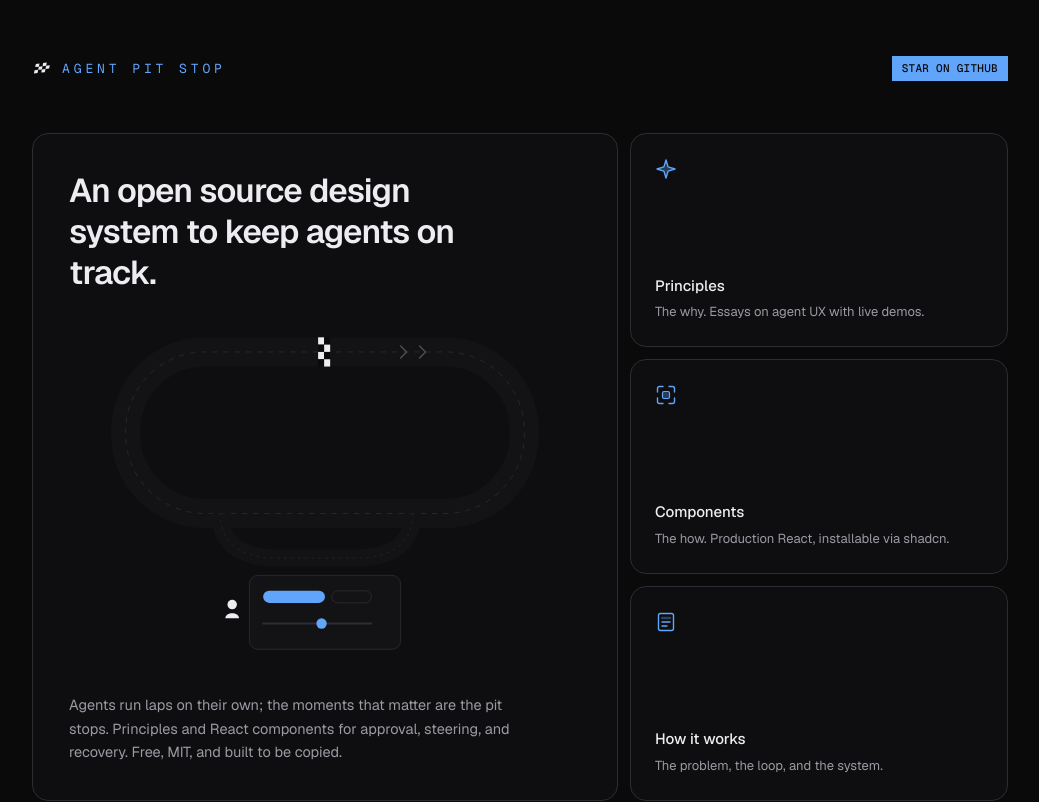
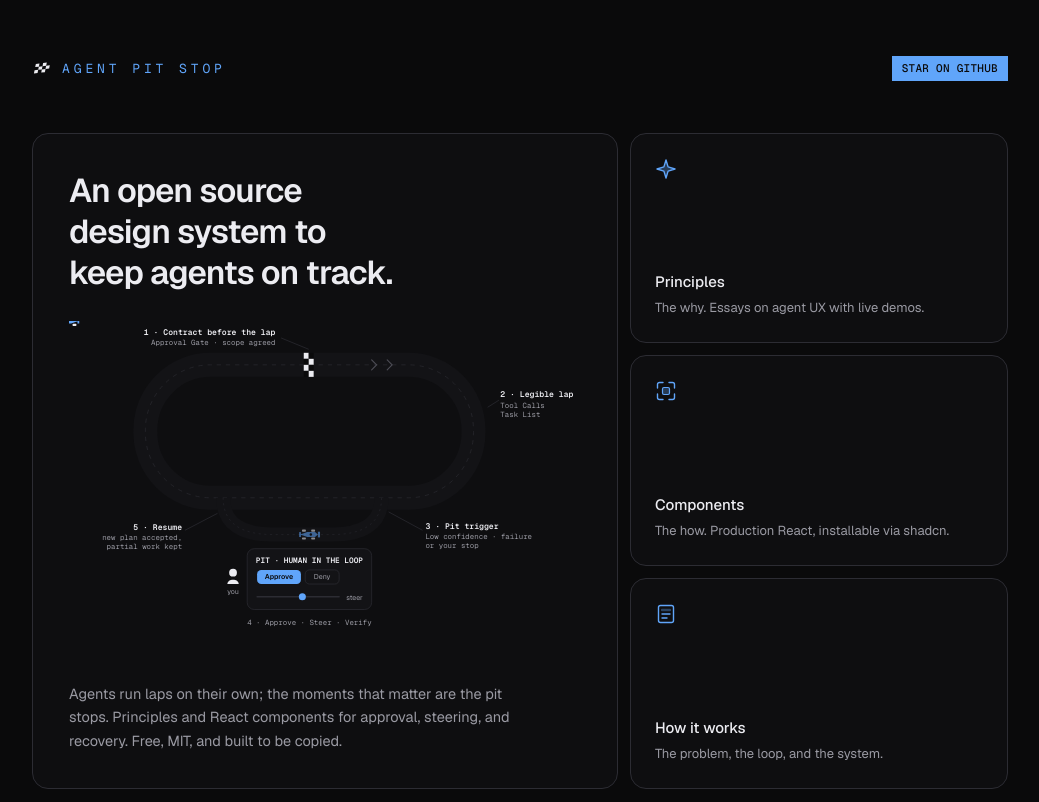
Before and after one commit to acaspx/agent-pitstop, a Next.js app: page / in a window 1280 px wide. Shown: the top 802 px of the page, without its empty margins (120-1159 px from the left). Built offline with nearby package versions, Linux system fonts and the light colour scheme.

Commit message:
fix: full labeled track in hero, headline wrap

```diff
--- a/app/page.tsx
+++ b/app/page.tsx
@@ -117,10 +117,10 @@ export default function Home() {
         <div className="mt-10 grid gap-3 lg:grid-cols-[1.55fr_1fr]">
           {/* large card: headline / flag / paragraph */}
           <div className="flex flex-col gap-7 rounded-2xl border border-line bg-[#0e0e10] p-7 md:p-9">
-            <h1 className="max-w-md text-[27px] font-semibold leading-tight tracking-tight text-chalk md:text-[33px]">
-              An open source design system to keep agents on track.
+            <h1 className="max-w-md text-balance text-[27px] font-semibold leading-tight tracking-tight text-chalk md:text-[33px]">
+              An open source design system to keep agents on&nbsp;track.
             </h1>
-            <TrackLoop variant="hero" className="mx-auto w-full max-w-[440px]" />
+            <TrackLoop variant="full" className="mx-auto w-full" />
             <p className="max-w-md text-[14.5px] leading-relaxed text-smoke">
               Agents run laps on their own; the moments that matter are the pit stops.
               Principles and React components for approval, steering, and recovery. Free,
```
